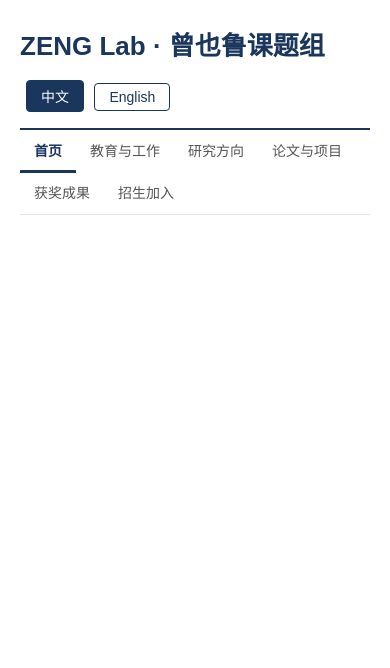
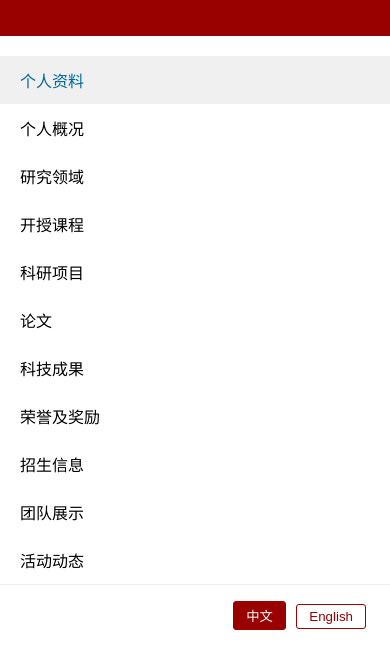
Before and after one commit to xinyu82710/lab-homepage, a plain HTML site: page index.html in a window 390 px wide. Both pictures are taken after a click on the button "中文". Drawn offline with Linux system fonts and the light colour scheme.

Commit message:
Update index.html

```diff
--- a/index.html
+++ b/index.html
@@ -7,94 +7,90 @@
 <style>
 *{box-sizing:border-box;margin:0;padding:0;font-family:"Microsoft Yahei",sans-serif;}
 body{
-    max-width:1100px;
-    margin:0 auto;
-    padding:24px 20px;
     color:#222;
     background:#fff;
     line-height:1.7;
 }
-
-/* 顶部标题栏 */
-.site-header{
+/* 顶部深红通栏，对标中农官网 */
+.top-bar{
+    width:100%;
+    height:36px;
+    background:#900;
+}
+.wrap{
+    max-width:1200px;
+    margin:0 auto;
     display:flex;
-    justify-content:space-between;
-    align-items:center;
-    padding-bottom:16px;
-    border-bottom:2px solid #1a365d;
-    margin-bottom:0;
-    flex-wrap:wrap;
-    gap:12px;
+    min-height: calc(100vh - 36px);
 }
-.site-title{
-    font-size:26px;
-    font-weight:700;
-    color:#1a365d;
+/* 左侧侧边菜单 */
+.sidebar{
+    width:240px;
+    border-right:1px solid #eee;
+    padding-top:20px;
+}
+.sidebar-item{
+    display:block;
+    width:100%;
+    text-align:left;
+    padding:12px 20px;
+    font-size:16px;
+    border:none;
+    background:none;
+    cursor:pointer;
+    transition:0.2s;
+}
+.sidebar-item.active{
+    background:#f0f0f0;
+    color:#006699;
+    font-weight:500;
+}
+.sidebar-item:hover{
+    background:#f7f7f7;
+}
+/* 右侧内容区 */
+.main{
+    flex:1;
+    padding:24px 32px;
+    position:relative;
+}
+.lang-switch{
+    position:absolute;
+    top:16px;
+    right:24px;
 }
 .lang-switch button{
-    border:1px solid #1a365d;
+    border:1px solid #900;
     background:#fff;
-    color:#1a365d;
-    padding:5px 14px;
-    border-radius:4px;
+    color:#900;
+    padding:4px 12px;
+    border-radius:3px;
     cursor:pointer;
-    font-size:14px;
     margin-left:6px;
 }
 .lang-switch button.active{
-    background:#1a365d;
+    background:#900;
     color:#fff;
 }
-
-/* 导航标签栏 */
-.tab-nav{
-    display:flex;
-    border-bottom:1px solid #e5e7eb;
-    margin-bottom:28px;
-    flex-wrap:wrap;
-}
-.tab-btn{
-    padding:12px 20px;
-    background:none;
-    border:none;
-    cursor:pointer;
-    font-size:16px;
-    color:#555;
-    border-bottom:3px solid transparent;
-    margin-bottom:-1px;
-    transition:all 0.2s;
-}
-.tab-btn:hover{
-    color:#1a365d;
-}
-.tab-btn.active{
-    color:#1a365d;
-    font-weight:600;
-    border-bottom-color:#1a365d;
-}
-
-/* 内容区 */
 .tab-content{
     display:none;
+    margin-top:40px;
 }
 .tab-content.active{
     display:block;
 }
-
-/* 首页profile */
+/* 个人资料板块 */
 .profile-wrap {
     display: flex;
     gap: 32px;
-    padding: 10px 0 24px 0;
     flex-wrap: wrap;
     align-items: flex-start;
 }
 .profile-img-card {
     width: 220px;
     height: 290px;
-    border-radius: 6px;
-    border: 1px solid #e5e7eb;
-    background: #f7f8fa;
+    border-radius: 4px;
+    border:1px solid #ddd;
     overflow: hidden;
     flex-shrink: 0;
 }
@@ -109,139 +105,110 @@ body{
     min-width: 280px;
 }
 .profile-name {
-    font-size: 38px;
+    font-size: 34px;
     font-weight: 700;
-    color: #1a365d;
-    margin: 0 0 4px 0;
-}
-.profile-name-en {
-    font-size: 20px;
-    color: #6b7280;
-    margin: 0 0 10px 0;
+    color:#222;
+    margin:0 0 6px 0;
 }
 .profile-title {
-    font-size: 18px;
-    color: #333;
-    margin: 0 0 16px 0;
+    font-size:17px;
+    color:#444;
+    margin-bottom:16px;
 }
-.profile-desc {
-    font-size: 16px;
-    line-height: 1.8;
-    color: #333;
-    margin-bottom: 20px;
+.profile-info-grid{
+    display:grid;
+    grid-template-columns:1fr 1fr;
+    gap:10px 16px;
+    font-size:15px;
 }
-.profile-bio{
-    font-size:15px;
-    color:#444;
-    line-height:1.8;
-    margin-bottom:20px;
-}
-.profile-info-grid {
-    display: grid;
-    grid-template-columns: 1fr 1fr;
-    gap: 10px 20px;
-    font-size: 15px;
-}
-.profile-info-grid span.label {
-    color: #555;
-    font-weight: 500;
-    display: inline-block;
-    min-width: 60px;
-}
-
-/* 通用板块 */
-.section{
-    margin-bottom:28px;
-}
-.section:last-child{margin-bottom:0;}
 .section h2{
-    color:#1a365d;
     font-size:22px;
-    margin-bottom:14px;
+    color:#222;
+    margin-bottom:16px;
     padding-bottom:6px;
-    border-bottom:2px solid #1a365d;
+    border-bottom:2px solid #900;
     display:inline-block;
 }
 ul{padding-left:22px;}
 li{margin-bottom:10px;font-size:15.5px;}
-.research-item{
-    margin-bottom:16px;
-}
-.research-item strong{
-    color:#1a365d;
-    font-size:16.5px;
-}
+.research-item{margin-bottom:16px;}
+.research-item strong{color:#900;font-size:16px;}
 .paper-item{margin-bottom:12px;font-size:15px;}
 .member-block{
     display:grid;
-    grid-template-columns:repeat(auto-fill,minmax(220px,1fr));
+    grid-template-columns:repeat(auto-fill,minmax(210px,1fr));
     gap:20px;
     margin-top:12px;
 }
 .member-card{
-    padding:14px;border:1px solid #eee;border-radius:6px;
+    padding:12px;border:1px solid #eee;border-radius:4px;
 }
-.member-card h4{color:#1a365d;margin-bottom:4px;}
-
+.member-card h4{color:#900;margin-bottom:4px;}
+.placeholder-text{
+    color:#777;
+    font-size:15px;
+}
 @media (max-width:768px) {
-    .profile-wrap {
-        flex-direction: column;
-    }
-    .profile-img-card {
-        width: 100%;
-        max-width: 260px;
-        height: 340px;
-    }
-    .profile-info-grid {
-        grid-template-columns: 1fr;
-    }
-    .tab-btn{
-        padding:10px 14px;
-        font-size:14px;
-    }
+    .wrap{flex-direction:column;}
+    .sidebar{width:100%;border-right:none;border-bottom:1px solid #eee;}
+    .profile-wrap{flex-direction:column;}
+    .profile-img-card{max-width:240px;height:300px;}
 }
 </style>
 </head>
 <body>
-
-<!-- 顶部标题 -->
-<div class="site-header">
-    <div class="site-title">ZENG Lab · 曾也鲁课题组</div>
-    <div class="lang-switch">
-        <button id="btnZh" class="active">中文</button>
-        <button id="btnEn">English</button>
+<div class="top-bar"></div>
+<div class="wrap">
+    <!-- 左侧侧边菜单，顺序和截图完全一致 -->
+    <div class="sidebar">
+        <button class="sidebar-item active" data-tab="info">个人资料</button>
+        <button class="sidebar-item" data-tab="overview">个人概况</button>
+        <button class="sidebar-item" data-tab="research">研究领域</button>
+        <button class="sidebar-item" data-tab="course">开授课程</button>
+        <button class="sidebar-item" data-tab="project">科研项目</button>
+        <button class="sidebar-item" data-tab="paper">论文</button>
+        <button class="sidebar-item" data-tab="tech">科技成果</button>
+        <button class="sidebar-item" data-tab="award">荣誉及奖励</button>
+        <button class="sidebar-item" data-tab="admission">招生信息</button>
+        <button class="sidebar-item" data-tab="team">团队展示</button>
+        <button class="sidebar-item" data-tab="news">活动动态</button>
+    </div>
+    <!-- 右侧内容区 -->
+    <div class="main">
+        <div class="lang-switch">
+            <button id="btnZh" class="active">中文</button>
+            <button id="btnEn">English</button>
+        </div>
+        <div id="tab-info" class="tab-content active"></div>
+        <div id="tab-overview" class="tab-content"></div>
+        <div id="tab-research" class="tab-content"></div>
+        <div id="tab-course" class="tab-content"></div>
+        <div id="tab-project" class="tab-content"></div>
+        <div id="tab-paper" class="tab-content"></div>
+        <div id="tab-tech" class="tab-content"></div>
+        <div id="tab-award" class="tab-content"></div>
+        <div id="tab-admission" class="tab-content"></div>
+        <div id="tab-team" class="tab-content"></div>
+        <div id="tab-news" class="tab-content"></div>
     </div>
 </div>
-
-<!-- 导航标签 -->
-<div class="tab-nav" id="tabNav">
-    <button class="tab-btn active" data-tab="home">首页</button>
-    <button class="tab-btn" data-tab="edu">教育与工作</button>
-    <button class="tab-btn" data-tab="research">研究方向</button>
-    <button class="tab-btn" data-tab="pub">论文与项目</button>
-    <button class="tab-btn" data-tab="award">获奖成果</button>
-    <button class="tab-btn" data-tab="join">招生加入</button>
-</div>
-
-<!-- 各标签内容 -->
-<div id="tab-home" class="tab-content active"></div>
-<div id="tab-edu" class="tab-content"></div>
-<div id="tab-research" class="tab-content"></div>
-<div id="tab-pub" class="tab-content"></div>
-<div id="tab-award" class="tab-content"></div>
-<div id="tab-join" class="tab-content"></div>
 
 <script>
 let data = null;
 let currentLang = "zh";
-
 fetch("data.json")
 .then(res=>{
-    if(!res.ok) throw new Error("data.json 加载失败，状态码：" + res.status);
+    if(!res.ok) throw new Error("data.json 加载失败");
     return res.json();
 })
-.then(d=>{ data = d; render(); })
-.catch(err=>{ alert("数据加载失败：" + err.message); console.error(err); });
+.then(d=>{
+    data = d;
+    render();
+})
+.catch(err=>{
+    console.error("加载错误：", err);
+    alert("data.json 加载失败：" + err.message);
+})
 
 // 语言切换
 document.getElementById("btnZh").onclick = ()=>{
@@ -257,145 +224,140 @@ document.getElementById("btnEn").onclick = ()=>{
     render();
 }
 
-// 标签切换
-document.querySelectorAll(".tab-btn").forEach(btn=>{
+// 侧边菜单点击
+document.querySelectorAll(".sidebar-item").forEach(btn=>{
     btn.onclick = ()=>{
-        document.querySelectorAll(".tab-btn").forEach(b=>b.classList.remove("active"));
+        document.querySelectorAll(".sidebar-item").forEach(b=>b.classList.remove("active"));
         document.querySelectorAll(".tab-content").forEach(c=>c.classList.remove("active"));
         btn.classList.add("active");
-        document.getElementById("tab-" + btn.dataset.tab).classList.add("active");
+        const targetId = "tab-" + btn.dataset.tab;
+        document.getElementById(targetId).classList.add("active");
     }
-});
+})
 
 function render(){
     if(!data) return;
     const pi = data.pi[currentLang];
     const lang = currentLang;
-    const t = {
-        home: lang==="zh"?"首页":"Home",
-        edu: lang==="zh"?"教育与工作":"Education & Work",
-        research: lang==="zh"?"研究方向":"Research",
-        pub: lang==="zh"?"论文与项目":"Publications & Projects",
-        award: lang==="zh"?"获奖成果":"Awards & Patents",
-        join: lang==="zh"?"招生加入":"Join Us"
+    const menuText = {
+        info: lang==="zh"?"个人资料":"Profile",
+        overview: lang==="zh"?"个人概况":"Biography",
+        research: lang==="zh"?"研究领域":"Research Interests",
+        course: lang==="zh"?"开授课程":"Courses",
+        project: lang==="zh"?"科研项目":"Research Projects",
+        paper: lang==="zh"?"论文":"Publications",
+        tech: lang==="zh"?"科技成果":"Patents & Works",
+        award: lang==="zh"?"荣誉及奖励":"Awards",
+        admission: lang==="zh"?"招生信息":"Admission",
+        team: lang==="zh"?"团队展示":"Group Members",
+        news: lang==="zh"?"活动动态":"News"
     };
+    const btns = document.querySelectorAll(".sidebar-item");
+    const keys = ["info","overview","research","course","project","paper","tech","award","admission","team","news"];
+    keys.forEach((k,i)=>{
+        btns[i].textContent = menuText[k];
+    });
 
-    // 更新导航文字
-    const navBtns = document.querySelectorAll(".tab-btn");
-    navBtns[0].textContent = t.home;
-    navBtns[1].textContent = t.edu;
-    navBtns[2].textContent = t.research;
-    navBtns[3].textContent = t.pub;
-    navBtns[4].textContent = t.award;
-    navBtns[5].textContent = t.join;
-
-    // ===== 首页 =====
-    document.getElementById("tab-home").innerHTML = `
+    // 1.个人资料
+    document.getElementById("tab-info").innerHTML = `
         <div class="profile-wrap">
             <div class="profile-img-card">
                 <img class="profile-img" src="${data.pi.photo}" alt="${pi.name}"
-                onerror="this.style.display='none';this.parentNode.innerHTML='<div style=\\'color:#999;padding:20px;text-align:center\\'>PI photo</div>';">
+                onerror="this.style.display='none';this.parentNode.innerHTML='<div style=color:#999;padding:20px;text-align:center>PI photo</div>';">
             </div>
             <div class="profile-text">
                 <h1 class="profile-name">${pi.name}</h1>
-                <div class="profile-name-en">${pi.nameEn}</div>
                 <div class="profile-title">${pi.title}</div>
-                <div class="profile-desc">${pi.tagline}</div>
-                <div class="profile-bio">${pi.bio}</div>
                 <div class="profile-info-grid">
-                    <div><span class="label">Email</span> ${pi.email}</div>
-                    <div><span class="label">${lang==='zh'?'办公室':'Office'}</span> ${pi.office}</div>
-                    <div><span class="label">${lang==='zh'?'单位':'Dept'}</span> ${pi.dept}</div>
+                    <div><b>Email：</b>${pi.email}</div>
+                    <div><b>${lang==='zh'?'办公室':'Office'}：</b>${pi.office}</div>
+                    <div><b>${lang==='zh'?'单位':'Affiliation'}：</b>${pi.dept}</div>
                 </div>
             </div>
         </div>
     `;
 
-    // ===== 教育与工作 =====
-    let eduHtml = `<div class="section"><h2>${lang==="zh"?"教育经历":"Education"}</h2><ul>`;
-    pi.edu.forEach(item=>{ eduHtml += `<li>${item.when} ${item.what}</li>`; });
-    eduHtml += `</ul></div>`;
+    // 2.个人概况
+    let overviewHtml = `<div class="section"><h2>${menuText.overview}</h2><div style="font-size:15.5px;line-height:1.8;">${pi.bio}</div></div>`;
+    overviewHtml += `<div class="section"><h2>${lang==="zh"?"教育经历":"Education"}</h2><ul>`;
+    pi.edu.forEach(item=>overviewHtml += `<li>${item.when} ${item.what}</li>`);
+    overviewHtml += `</ul></div>`;
+    overviewHtml += `<div class="section"><h2>${lang==="zh"?"工作经历":"Work Experience"}</h2><ul>`;
+    pi.work.forEach(item=>overviewHtml += `<li>${item.when} ${item.what}</li>`);
+    overviewHtml += `</ul></div>`;
+    overviewHtml += `<div class="section"><h2>${lang==="zh"?"学术兼职":"Academic Services"}</h2><ul>`;
+    pi.society.forEach(item=>overviewHtml += `<li>${item}</li>`);
+    overviewHtml += `</ul></div>`;
+    document.getElementById("tab-overview").innerHTML = overviewHtml;
 
-    eduHtml += `<div class="section"><h2>${lang==="zh"?"工作经历":"Work Experience"}</h2><ul>`;
-    pi.work.forEach(item=>{ eduHtml += `<li>${item.when} ${item.what}</li>`; });
-    eduHtml += `</ul></div>`;
-
-    eduHtml += `<div class="section"><h2>${lang==="zh"?"学术兼职":"Academic Services"}</h2><ul>`;
-    pi.society.forEach(item=>{ eduHtml += `<li>${item}</li>`; });
-    eduHtml += `</ul></div>`;
-
-    document.getElementById("tab-edu").innerHTML = eduHtml;
-
-    // ===== 研究方向 =====
-    let resHtml = `<div class="section"><h2>${lang==="zh"?"研究方向":"Research Interests"}</h2>`;
-    data.research[lang].forEach(r=>{
-        resHtml += `<div class="research-item"><strong>${r.title}</strong><br>${r.desc}</div>`;
-    });
+    //3.研究领域
+    let resHtml = `<div class="section"><h2>${menuText.research}</h2>`;
+    data.research[lang].forEach(r=>resHtml += `<div class="research-item"><strong>${r.title}</strong><br>${r.desc}</div>`);
     resHtml += `</div>`;
     document.getElementById("tab-research").innerHTML = resHtml;
 
-    // ===== 论文与项目 =====
-    let pubHtml = `<div class="section"><h2>${lang==="zh"?"代表性论文":"Selected Publications"}</h2><ul>`;
-    data.publications.highlights.forEach(p=>{
-        pubHtml += `<li class="paper-item">${p}</li>`;
-    });
-    pubHtml += `</ul></div>`;
+    //4.开授课程
+    document.getElementById("tab-course").innerHTML = `<div class="section"><h2>${menuText.course}</h2><p class="placeholder-text">${lang==="zh"?"课程信息持续更新中...":"Course information coming soon..."}</p></div>`;
 
-    pubHtml += `<div class="section"><h2>${lang==="zh"?"科研项目":"Research Projects"}</h2><ul>`;
-    data.projects[lang].forEach(p=>{
-        pubHtml += `<li>${p}</li>`;
-    });
-    pubHtml += `</ul></div>`;
-    document.getElementById("tab-pub").innerHTML = pubHtml;
+    //5.科研项目
+    let proHtml = `<div class="section"><h2>${menuText.project}</h2><ul>`;
+    data.projects[lang].forEach(p=>proHtml += `<li>${p}</li>`);
+    proHtml += `</ul></div>`;
+    document.getElementById("tab-project").innerHTML = proHtml;
 
-    // ===== 获奖成果 =====
-    let awardHtml = `<div class="section"><h2>${lang==="zh"?"获奖荣誉":"Awards"}</h2><ul>`;
-    data.awards[lang].forEach(a=>{
-        awardHtml += `<li>${a}</li>`;
-    });
-    awardHtml += `</ul></div>`;
+    //6.论文
+    let paperHtml = `<div class="section"><h2>${menuText.paper}</h2><ul>`;
+    data.publications.highlights.forEach(p=>paperHtml += `<li class="paper-item">${p}</li>`);
+    paperHtml += `</ul></div>`;
+    document.getElementById("tab-paper").innerHTML = paperHtml;
 
-    awardHtml += `<div class="section"><h2>${lang==="zh"?"专利与著作":"Patents & Books"}</h2><ul>`;
-    data.ip[lang].forEach(i=>{
-        awardHtml += `<li>${i}</li>`;
-    });
+    //7.科技成果
+    let techHtml = `<div class="section"><h2>${menuText.tech}</h2><ul>`;
+    data.ip[lang].forEach(i=>techHtml += `<li>${i}</li>`);
+    techHtml += `</ul></div>`;
+    document.getElementById("tab-tech").innerHTML = techHtml;
+
+    //8.荣誉及奖励
+    let awardHtml = `<div class="section"><h2>${menuText.award}</h2><ul>`;
+    data.awards[lang].forEach(a=>awardHtml += `<li>${a}</li>`);
     awardHtml += `</ul></div>`;
     document.getElementById("tab-award").innerHTML = awardHtml;
 
-    // ===== 招生加入 =====
-    let joinHtml = `<div class="section"><h2>${lang==="zh"?"招生加入":"Join Us"}</h2><div style="font-size:15.5px">${data.join[lang]}</div></div>`;
+    //9.招生信息
+    let admHtml = `<div class="section"><h2>${menuText.admission}</h2><div style="font-size:15.5px;line-height:1.8;">${data.join[lang]}</div></div>`;
+    document.getElementById("tab-admission").innerHTML = admHtml;
 
-    joinHtml += `<div class="section"><h2>${lang==="zh"?"团队成员":"Group Members"}</h2>`;
+    //10.团队展示
+    let teamHtml = `<div class="section"><h2>${menuText.team}</h2>`;
     const m = data.members;
     const hasMember = (m.postdoc && m.postdoc.length>0) || (m.phd && m.phd.length>0) || (m.master && m.master.length>0) || (m.alumni && m.alumni.length>0);
-
     if(m.postdoc && m.postdoc.length>0){
-        joinHtml += `<h3 style="margin:12px 0 8px;color:#333">${lang==="zh"?"博士后":"Postdocs"}</h3><div class="member-block">`;
-        m.postdoc.forEach(x=>{ joinHtml += `<div class="member-card"><h4>${x.name}</h4><div>${x.info}</div></div>`; });
-        joinHtml += `</div>`;
+        teamHtml += `<h3 style="margin:12px 0 8px;color:#333">${lang==="zh"?"博士后":"Postdocs"}</h3><div class="member-block">`;
+        m.postdoc.forEach(x=>teamHtml += `<div class="member-card"><h4>${x.name}</h4><div>${x.info}</div></div>`);
+        teamHtml += `</div>`;
     }
     if(m.phd && m.phd.length>0){
-        joinHtml += `<h3 style="margin:12px 0 8px;color:#333">${lang==="zh"?"博士研究生":"PhD Students"}</h3><div class="member-block">`;
-        m.phd.forEach(x=>{ joinHtml += `<div class="member-card"><h4>${x.name}</h4><div>${x.info}</div></div>`; });
-        joinHtml += `</div>`;
+        teamHtml += `<h3 style="margin:12px 0 8px;color:#333">${lang==="zh"?"博士研究生":"PhD Students"}</h3><div class="member-block">`;
+        m.phd.forEach(x=>teamHtml += `<div class="member-card"><h4>${x.name}</h4><div>${x.info}</div></div>`);
+        teamHtml += `</div>`;
     }
     if(m.master && m.master.length>0){
-        joinHtml += `<h3 style="margin:12px 0 8px;color:#333">${lang==="zh"?"硕士研究生":"Master Students"}</h3><div class="member-block">`;
-        m.master.forEach(x=>{ joinHtml += `<div class="member-card"><h4>${x.name}</h4><div>${x.info}</div></div>`; });
-        joinHtml += `</div>`;
+        teamHtml += `<h3 style="margin:12px 0 8px;color:#333">${lang==="zh"?"硕士研究生":"Master Students"}</h3><div class="member-block">`;
+        m.master.forEach(x=>teamHtml += `<div class="member-card"><h4>${x.name}</h4><div>${x.info}</div></div>`);
+        teamHtml += `</div>`;
     }
     if(m.alumni && m.alumni.length>0){
-        joinHtml += `<h3 style="margin:12px 0 8px;color:#333">${lang==="zh"?"毕业生":"Alumni"}</h3><div class="member-block">`;
-        m.alumni.forEach(x=>{ joinHtml += `<div class="member-card"><h4>${x.name}</h4><div>${x.info}</div></div>`; });
-        joinHtml += `</div>`;
+        teamHtml += `<h3 style="margin:12px 0 8px;color:#333">${lang==="zh"?"毕业生":"Alumni"}</h3><div class="member-block">`;
+        m.alumni.forEach(x=>teamHtml += `<div class="member-card"><h4>${x.name}</h4><div>${x.info}</div></div>`);
+        teamHtml += `</div>`;
     }
-    if(!hasMember){
-        joinHtml += `<p style="color:#666">${lang==="zh"?"成员信息持续更新中":"Members coming soon..."}</p>`;
-    }
-    joinHtml += `</div>`;
-    document.getElementById("tab-join").innerHTML = joinHtml;
+    if(!hasMember) teamHtml += `<p class="placeholder-text">${lang==="zh"?"成员信息持续更新中":"Members coming soon..."}</p>`;
+    teamHtml += `</div>`;
+    document.getElementById("tab-team").innerHTML = teamHtml;
+
+    //11.活动动态
+    document.getElementById("tab-news").innerHTML = `<div class="section"><h2>${menuText.news}</h2><p class="placeholder-text">${lang==="zh"?"课题组活动动态持续更新...":"Group news coming soon..."}</p></div>`;
 }
 </script>
-
 </body>
 </html>
```
